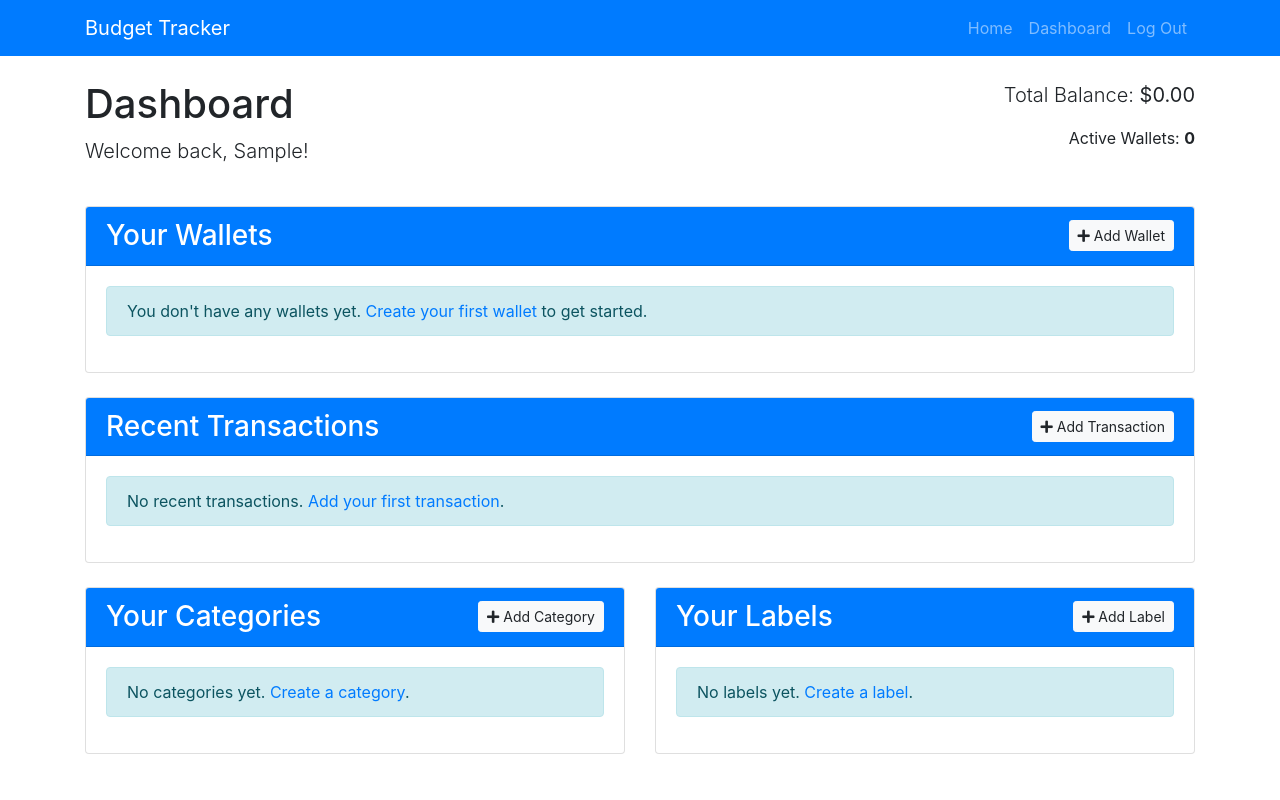
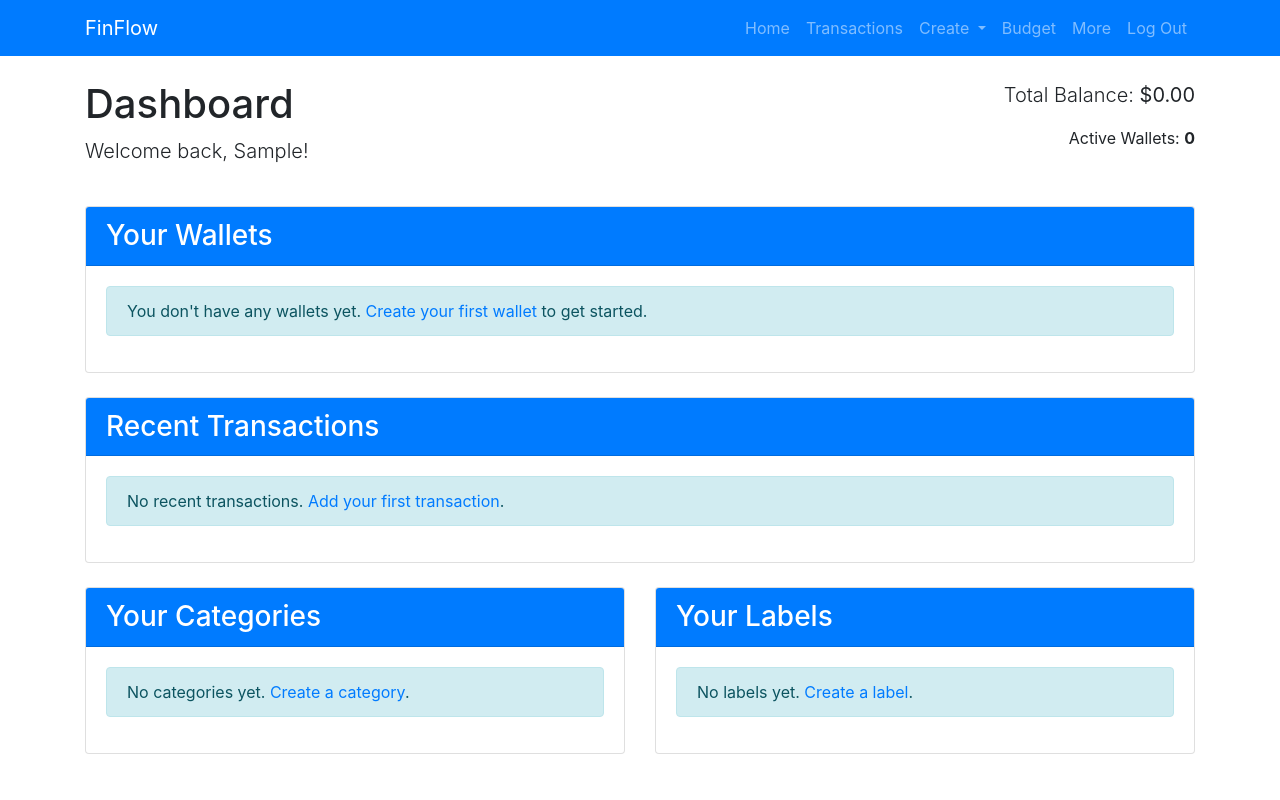
Before and after one commit to beaquino18/finance-tracker, a Flask app: page /dashboard in a window 1280 px wide. Run offline with Flask 3, Linux system fonts and the light colour scheme; the visitor is signed in with stand-in values (Sample User, id 1); data that the repository does not hold is empty; some libraries are stand-ins or nearby versions.

Commit message:
modified navbar

```diff
--- a/app/auth/routes.py
+++ b/app/auth/routes.py
@@ -48,7 +48,7 @@ def login():
     """Handle user login with error handling and logging."""
     # Redirect if user is already logged in
     if current_user.is_authenticated:
-        return redirect(url_for('main.homepage'))
+        return redirect(url_for('main.dashboard'))
 
     form = LoginForm()
 
--- a/app/main/routes.py
+++ b/app/main/routes.py
@@ -9,15 +9,8 @@ main = Blueprint('main', __name__)
 def index():
     """Landing page for non-authenticated users."""
     if current_user.is_authenticated:
-        return redirect(url_for('main.homepage'))
+        return redirect(url_for('main.dashboard'))
     return render_template('index.html')
-
-@main.route('/home')
-@login_required
-def homepage():
-    """Homepage for authenticated users - shows user info and wallets."""
-    wallets = Wallet.query.filter_by(user_id=current_user.id).all()
-    return render_template('home.html', wallets=wallets)
 
 @main.route('/dashboard')
 @login_required
--- a/app/templates/base.html
+++ b/app/templates/base.html
@@ -12,7 +12,7 @@
 <body>
     <nav class="navbar navbar-expand-lg navbar-dark bg-primary">
         <div class="container">
-            <a class="navbar-brand" href="{{ url_for('main.homepage') }}">Budget Tracker</a>
+            <a class="navbar-brand" href="{{ url_for('main.dashboard') }}">FinFlow</a>
             <button class="navbar-toggler" type="button" data-toggle="collapse" data-target="#navbarNav"
                 aria-controls="navbarNav" aria-expanded="false" aria-label="Toggle navigation">
                 <span class="navbar-toggler-icon"></span>
@@ -21,10 +21,29 @@
                 <ul class="navbar-nav ml-auto">
                     {% if current_user.is_authenticated %}
                         <li class="nav-item">
-                            <a class="nav-link" href="{{ url_for('main.homepage') }}">Home</a>
+                            <a class="nav-link" href="{{ url_for('main.dashboard') }}">Home</a>
                         </li>
                         <li class="nav-item">
-                            <a class="nav-link" href="{{ url_for('main.dashboard') }}">Dashboard</a>
+                            <a class="nav-link" href="{{ url_for('main.dashboard') }}">Transactions</a>
+                        </li>
+                        <li class="nav-item dropdown">
+                            <a class="nav-link dropdown-toggle" href="#" id="navbarDropdown"
+                                role="button" data-toggle="dropdown" aria-haspopup="true" aria-expanded="false">
+                                Create
+                            </a>
+                            <div class="dropdown-menu" aria-labelledby="navbarDropdown">
+                                <a class="dropdown-item" href="{{ url_for('wallet.create') }}">Create Wallet</a>
+                                <a class="dropdown-item" href="{{ url_for('transaction.create') }}">Create Transaction</a>
+                                <a class="dropdown-item" href="{{ url_for('budget.create') }}">Create Budget</a>
+                                <a class="dropdown-item" href="{{ url_for('category.create') }}">Create Category</a>
+                                <a class="dropdown-item" href="{{ url_for('label.create') }}">Create Label</a>
+                            </div>
+                        </li>
+                        <li class="nav-item">
+                            <a class="nav-link" href="">Budget</a>
+                        </li>
+                        <li class="nav-item">
+                            <a class="nav-link" href="">More</a>
                         </li>
                         <li class="nav-item">
                             <a class="nav-link" href="{{ url_for('auth.logout') }}">Log Out</a>
--- a/app/templates/dashboard.html
+++ b/app/templates/dashboard.html
@@ -18,9 +18,6 @@
 <div class="card mb-4">
     <div class="card-header bg-primary text-white d-flex justify-content-between align-items-center">
         <h3 class="mb-0">Your Wallets</h3>
-        <a href="{{ url_for('wallet.create') }}" class="btn btn-light btn-sm">
-            <i class="fas fa-plus"></i> Add Wallet
-        </a>
     </div>
     <div class="card-body">
         {% if wallets %}
@@ -53,9 +50,6 @@
 <div class="card mb-4">
     <div class="card-header bg-primary text-white d-flex justify-content-between align-items-center">
         <h3 class="mb-0">Recent Transactions</h3>
-        <a href="{{ url_for('transaction.create') }}" class="btn btn-light btn-sm">
-            <i class="fas fa-plus"></i> Add Transaction
-        </a>
     </div>
     <div class="card-body">
         {% if recent_transactions %}
@@ -110,9 +104,6 @@
         <div class="card mb-4">
             <div class="card-header bg-primary text-white d-flex justify-content-between align-items-center">
                 <h3 class="mb-0">Your Categories</h3>
-                <a href="{{ url_for('category.create') }}" class="btn btn-light btn-sm">
-                    <i class="fas fa-plus"></i> Add Category
-                </a>
             </div>
             <div class="card-body">
                 {% if categories %}
@@ -146,9 +137,6 @@
         <div class="card mb-4">
             <div class="card-header bg-primary text-white d-flex justify-content-between align-items-center">
                 <h3 class="mb-0">Your Labels</h3>
-                <a href="{{ url_for('label.create') }}" class="btn btn-light btn-sm">
-                    <i class="fas fa-plus"></i> Add Label
-                </a>
             </div>
             <div class="card-body">
                 {% if labels %}
```
